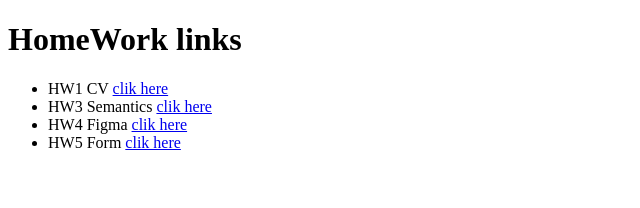
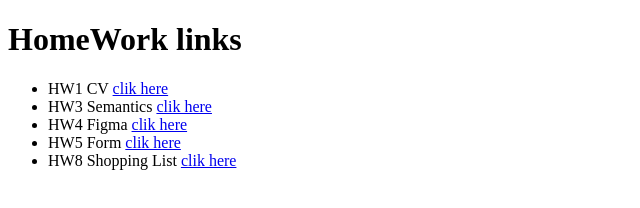
Before and after one commit to RAMZES15/HomeWork, a plain HTML site: page link.html in a window 1280 px wide. Shown: the whole page, without its empty margins (0-640 px from the left). Drawn offline with Linux system fonts and the light colour scheme.

Commit message:
shp_list

```diff
--- a/link.html
+++ b/link.html
@@ -13,6 +13,6 @@
         <li>HW3 Semantics <a href="https://ramzes15.github.io/HomeWork/Semantics/index.html" target="_blank">clik here</a></li>
         <li>HW4 Figma <a href="https://ramzes15.github.io/HomeWork/Denis Novik/index.html" target="_blank">clik here</a></li>
         <li>HW5 Form <a href="https://ramzes15.github.io/HomeWork/Form/index.html" target="_blank">clik here</a></li>
-    </ul>
+        <li>HW8 Shopping List <a href="https://ramzes15.github.io/HomeWork/Shopping List/index.html" target="_blank">clik here</a></li>
 </body>
 </html>
```
